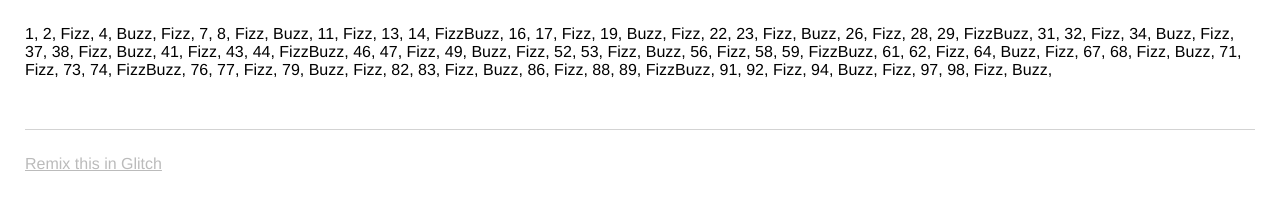
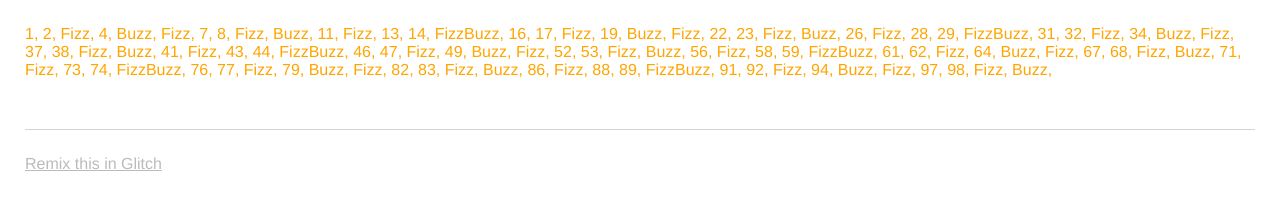
Before and after one commit to statmano/rentest, a website: page views/index.html in a window 1280 px wide. Drawn offline with nearby package versions, Linux system fonts and the light colour scheme.

Commit message:
Update style.css

```diff
--- a/public/style.css
+++ b/public/style.css
@@ -24,6 +24,9 @@ h1 {
 
 p {
   max-width: 600px;
+}
+
+#fB {
   color: orange;
 }
 
```
